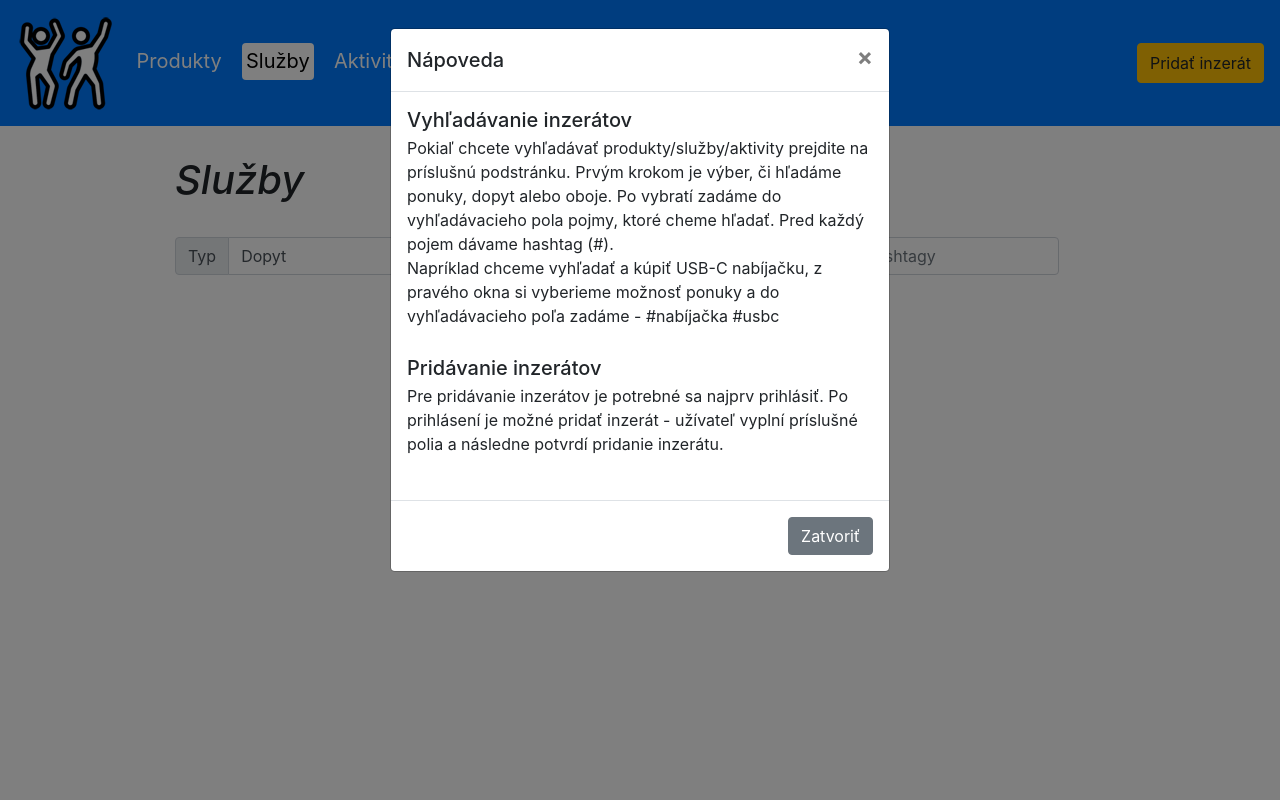
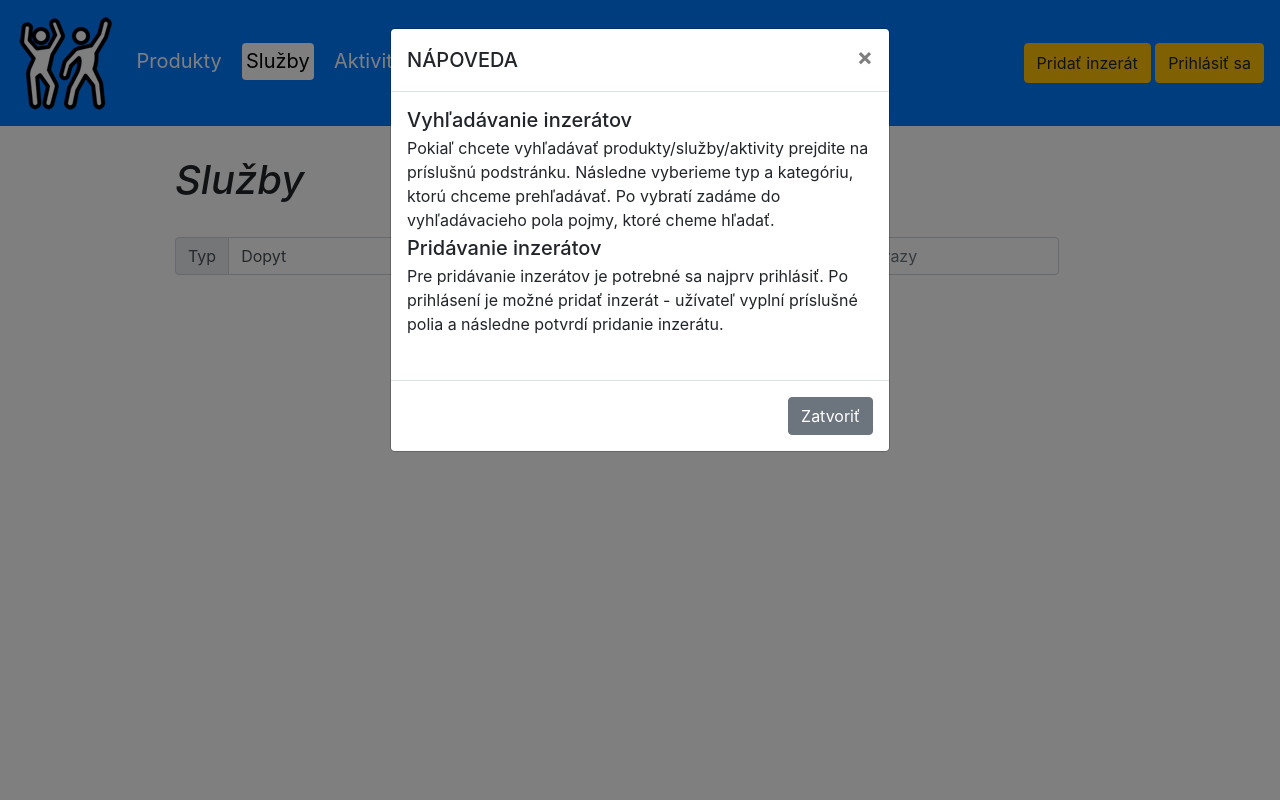
Before and after one commit to KosoScythe/internatnyportal, a PHP site: page /sluzby.html in a window 1280 px wide, after a click that opens the changed part. Run offline with PHP 8.4, Linux system fonts and the light colour scheme; some libraries are stand-ins or nearby versions.

Commit message:
Oprava helpu

```diff
--- a/fb.js
+++ b/fb.js
@@ -60,9 +60,6 @@
       }(document, 'script', 'facebook-jssdk'));
 
       function testAPI() {
-      //document.getElementById("M-btn-odhlas").style.display="block";
-      //document.getElementById("M-btn-prihlas").style.display="none";
-      //document.getElementById("M-btn-pridaj").style.display="block";
         console.log('Welcome! Fetching your information.... ');
         FB.api('/me?fields=name,email', function(response) {
         console.log('Successful login for: ' + response.name);
@@ -70,19 +67,18 @@
         //TU SI ULOZIT EMAIL
 
         var h = document.getElementById('mnBt').innerHTML;
-        h = "<button class='btn bg-warning btn-rounded' onclick = 'pridajInzerat();'>Pridať inzerát</button>"
-        h += "<button class='btn bg-warning btn-rounded' onclick = 'mojaFunkcia();' >Odhlásiť sa</button>";
+        h = "<button id='rightUserButtons' class='btn btn-warning btn-rounded' onclick = 'pridajInzerat();'>Pridať inzerát</button>"
+        h +="<button id='rightUserButtons' class='btn btn-warning btn-rounded' onclick = 'logOut();' >Odhlásiť sa</button>";
         document.getElementById('mnBt').innerHTML = h;
 
         $("#helpModal").modal('hide');
         $("#pridajModal").modal('hide');
         $("#loginModal").modal('hide');
-      //var im = document.getElementById("profileImage").setAttribute("src", "http://graph.facebook.com/" + response.id + "/picture?type=normal");
-      //document.getElementById("status").innerHTML = '<p>Vitaj '+response.name+ '! <br>email: '+response.email+'</p>'
+
       });
       }
 
-       function mojaFunkcia(){
+       function logOut(){
         FB.logout();
         window.location.reload();
 
--- a/scripts.js
+++ b/scripts.js
@@ -1,4 +1,4 @@
-var url = "http://68.183.71.15:5000/";
+var url = "https://68.183.71.15:5000/";
 
 function pridajInzerat() {
   if(FB.getAuthResponse() != null) {
@@ -25,7 +25,7 @@ function addAd() {
 
 function insertAdIntoDatabase(tmp) {
 	var xmlhttp = new XMLHttpRequest();
-	var url = "http://68.183.71.15:5000/";
+	var url = "https://68.183.71.15:5000/";
 	url = url + "insert";
 
 	xmlhttp.onreadystatechange = function() {
@@ -58,7 +58,7 @@ function showLatestAd(typ, kategoria) {
 
 
 	var xmlhttp = new XMLHttpRequest();
-	var url = "http://68.183.71.15:5000/";
+	var url = "https://68.183.71.15:5000/";
 	url = url + "nove";
 
 	xmlhttp.onreadystatechange = function() {
@@ -101,7 +101,7 @@ function findInDatabase(stranka){
 
 function databaseConnector(tmp){
 	var xmlhttp = new XMLHttpRequest();
-	var url = "http://68.183.71.15:5000/";
+	var url = "https://68.183.71.15:5000/";
 	url = url + "kategoria";
 
 	xmlhttp.onreadystatechange = function() {
@@ -123,13 +123,21 @@ function JsonAndContent(data) {
 	if (data.length > 0) {
 		for (var i  = 0; i < data.length; i++){
 			var diel = data[i];
-			content += "<div class='card'>"+
-			"<div class='card-body'>" +
-				"<h5 class='card-title'>" + diel["nazov"] +"</h5>" +
-				"<p class='card-text'>"+ diel["popis"] +"</p>" +
-				"<a href='https://www.facebook.com/tomas.koso.kosec' class='btn btn-primary' target='_blank'>Kontaktuj predajcu cez Facebook</a>" +
-			"</div>"+
-		"</div>"
+			content += 	"<div class='card'>"+
+							"<div class='card-body'>" +
+								"<div class='row'>" +
+									"<div class='col'>" +
+										"<h5 class='card-title'>" + diel["nazov"] +"</h5>" +
+									"</div>" +
+									"<div class='col'>" +
+										"<p class='card-text'>Cena: "+ diel["cena"] +"</p>" +
+									"</div>" +
+								"</div>" +
+								"<p class='card-text'>"+ diel["popis"] +"</p>" +
+								"<p class='card-text'>"+ diel["hashtag"] +"</p>" +
+								"<a href='https://www.facebook.com/tomas.koso.kosec' class='btn btn-primary float-right' target='_blank'>Kontaktuj predajcu cez Facebook</a>" +
+							"</div>"+
+						"</div>"
 		}
 	}
 	else {
--- a/sluzby.html
+++ b/sluzby.html
@@ -27,6 +27,7 @@
 			</div>
 			<div class = "navbar-right" id="mnBt">
 				<button id="rightUserButtons" class="btn btn-warning btn-rounded" onclick = "pridajInzerat();">Pridať inzerát</button>
+				<button id="rightUserButtons" class='btn btn-warning btn-rounded' onclick = 'prihlasSa()'>Prihlásiť sa</button>
 			</div>
 		</nav>
 
@@ -64,74 +65,13 @@
 							</div>
 						</div>
 						<div class="col">
-							<input id = "hashtag" class="form-control mr-sm-3" type="text" placeholder="Hľadané hashtagy" aria-label="Hľadané výrazy">
+							<input id = "hashtag" class="form-control mr-sm-3" type="text" placeholder="Hľadané výrazy" aria-label="Hľadané výrazy">
 							<button class="btn btn-info btn-rounded" type="submit" >Hľadať</button><br>
 						</div>
 					</div>
 				</form>
-
 				<div id = "content" class ="list-group">
 				</div>
-
-
-				<!-- Modal -->
-				<div class="modal fade" id="exampleModal" tabindex="-1" aria-labelledby="exampleModalLabel" aria-hidden="true">
-					<div class="modal-dialog">
-						<div class="modal-content">
-						<div class="modal-header">
-							<h5 class="modal-title" id="exampleModalLabel">Modal title</h5>
-							<button type="button" class="close" data-dismiss="modal" aria-label="Close">
-							<span aria-hidden="true">&times;</span>
-							</button>
-						</div>
-						<div class="modal-body">
-							<div class="d-flex w-100 justify-content-between">
-									<h5 class="mb-1">Predám USB-C nabíjačku</h5>
-									<h5 class="mb-1"><b>Cena:</b>6€</h5>
-									<small>pred 4 dňami</small>
-								</div>
-								<p class="mb-1">Predám USB - C nabíjačku. Bývam na Šturáku na izbe VBA 906.</p>
-						</div>
-						<div class="modal-footer">
-							<button type="button" class="btn btn-secondary" data-dismiss="modal">Zatvoriť</button>
-							<button type="button" class="btn btn-primary" onclick="window.location.href='uplne-realny-facebook.html'">Kontaktovať na Facebooku</button>
-						</div>
-						</div>
-					</div>
-				</div>
-
-				<!-- Modal HELP -->
-				<div class="modal fade" id="helpModal" tabindex="-1" aria-labelledby="helpModalLabel" aria-hidden="true">
-				<div class="modal-dialog">
-					<div class="modal-content">
-					<div class="modal-header">
-						<h5 class="modal-title" id="exampleModalLabel">Nápoveda</h5>
-						<button type="button" class="close" data-dismiss="modal" aria-label="Close">
-						<span aria-hidden="true">&times;</span>
-						</button>
-					</div>
-					<div class="modal-body">
-						<div class="d-flex w-100 justify-content-between">
-							<h5 class="mb-1">Vyhľadávanie inzerátov</h5>
-						</div>
-						<p class="mb-1">Pokiaľ chcete vyhľadávať produkty/služby/aktivity prejdite na príslušnú podstránku. Prvým krokom je výber, či hľadáme ponuky, dopyt alebo oboje.
-						Po vybratí zadáme do vyhľadávacieho pola pojmy, ktoré cheme hľadať. Pred každý pojem dávame hashtag (#).<br>
-						Napríklad chceme vyhľadať a kúpiť USB-C nabíjačku, z pravého okna si vyberieme možnosť ponuky a do vyhľadávacieho poľa zadáme - #nabíjačka #usbc</p>
-						<br>
-
-						<div class="d-flex w-100 justify-content-between">
-							<h5 class="mb-1">Pridávanie inzerátov</h5>
-						</div>
-						<p class="mb-1">Pre pridávanie inzerátov je potrebné sa najprv prihlásiť. Po prihlásení je možné pridať inzerát - užívateľ vyplní príslušné polia a následne potvrdí pridanie inzerátu. </p>
-						<br>
-					</div>
-					<div class="modal-footer">
-						<button type="button" class="btn btn-secondary" data-dismiss="modal">Zatvoriť</button>
-					</div>
-					</div>
-				</div>
-				</div>
-
 			</div>
 			<footer class="page-footer font-small bg-primary pt-4 d-flex flex-column" id = "footer">
 				<div class="container-fluid text-center text-md-left bg-primary">
@@ -175,5 +115,82 @@
 				</div>
 			</footer>
 		</div>
+		<!-- Modal HELP -->
+		<div class="modal fade" id="helpModal" tabindex="-1" aria-labelledby="helpModalLabel" aria-hidden="true">
+			<div class="modal-dialog">
+				<div class="modal-content">
+					<div class="modal-header">
+						<h5 class="modal-title" id="exampleModalLabel">NÁPOVEDA</h5>
+						<button type="button" class="close" data-dismiss="modal" aria-label="Close">
+						<span aria-hidden="true">&times;</span>
+						</button>
+					</div>
+					<div class="modal-body">
+						<div class="d-flex w-100 justify-content-between">
+							<h5 class="mb-1">Vyhľadávanie inzerátov</h5>
+						</div>
+						<p class="mb-1">Pokiaľ chcete vyhľadávať produkty/služby/aktivity prejdite na príslušnú podstránku. Následne vyberieme typ a kategóriu, ktorú chceme prehľadávať.
+							Po vybratí zadáme do vyhľadávacieho pola pojmy, ktoré cheme hľadať.
+						<div class="d-flex w-100 justify-content-between">
+							<h5 class="mb-1">Pridávanie inzerátov</h5>
+						</div>
+						<p class="mb-1">Pre pridávanie inzerátov je potrebné sa najprv prihlásiť.
+							Po prihlásení je možné pridať inzerát - užívateľ vyplní príslušné polia a následne potvrdí pridanie inzerátu.</p>
+						<br>
+					</div>
+					<div class="modal-footer">
+						<button type="button" class="btn btn-secondary" data-dismiss="modal">Zatvoriť</button>
+					</div>
+				</div>
+			</div>
+		</div>
+
+		<!-- Modal Pridaj -->
+		<div class="modal fade" id="pridajModal" tabindex="-1" aria-labelledby="helpModalLabel" aria-hidden="true">
+			<div class="modal-dialog">
+				<div class="modal-content">
+					<div class="modal-header">
+						<h5 class="modal-title" id="exampleModalLabel">Nápoveda</h5>
+						<button type="button" class="close" data-dismiss="modal" aria-label="Close">
+							<span aria-hidden="true">&times;</span>
+						</button>
+					</div>
+					<div class="modal-body">
+						<div class="d-flex w-100 justify-content-between">
+							<h5 class="mb-1">Pridávanie inzerátov</h5>
+						</div>
+						<p class="mb-1">Pre pridávanie inzerátov je potrebné sa najprv prihlásiť. Po prihlásení je možné pridať inzerát - užívateľ vyplní príslušné polia a následne potvrdí pridanie inzerátu. </p>
+						<br>
+						<b>Prihláste sa prosím.</b><fb:login-button scope='public_profile,email' onlogin='checkLoginState();'></fb:login-button>
+					</div>
+					<div class="modal-footer">
+						<button type="button" class="btn btn-secondary" data-dismiss="modal">Zatvoriť</button>
+					</div>
+				</div>
+			</div>
+		</div>
+
+		<!-- Modal Prihlas -->
+		<div class="modal fade" id="loginModal" tabindex="-1" aria-labelledby="helpModalLabel" aria-hidden="true">
+			<div class="modal-dialog">
+				<div class="modal-content">
+					<div class="modal-header">
+						<h5 class="modal-title" id="exampleModalLabel">Prihláste sa</h5>
+						<button type="button" class="close" data-dismiss="modal" aria-label="Close">
+							<span aria-hidden="true">&times;</span>
+						</button>
+					</div>
+					<div class="modal-body">
+						<div class="d-flex w-100 justify-content-between">
+							<h5 class="mb-1">Sposoby prihlásenia</h5>
+						</div>
+						<fb:login-button scope='public_profile,email' onlogin='checkLoginState();'></fb:login-button>
+					</div>
+					<div class="modal-footer">
+						<button type="button" class="btn btn-secondary" data-dismiss="modal">Zatvoriť</button>
+					</div>
+				</div>
+			</div>
+		</div>
 	</body>
 </html>
```
Also changed, not shown: aktivity.html (+79 -35 lines), index.php (+18 -21 lines), inzerat.html (+78 -33 lines), portal.html (+53 -7 lines), produkty.html (+79 -34 lines). Lines whose indentation alone changed are shown as unchanged.
